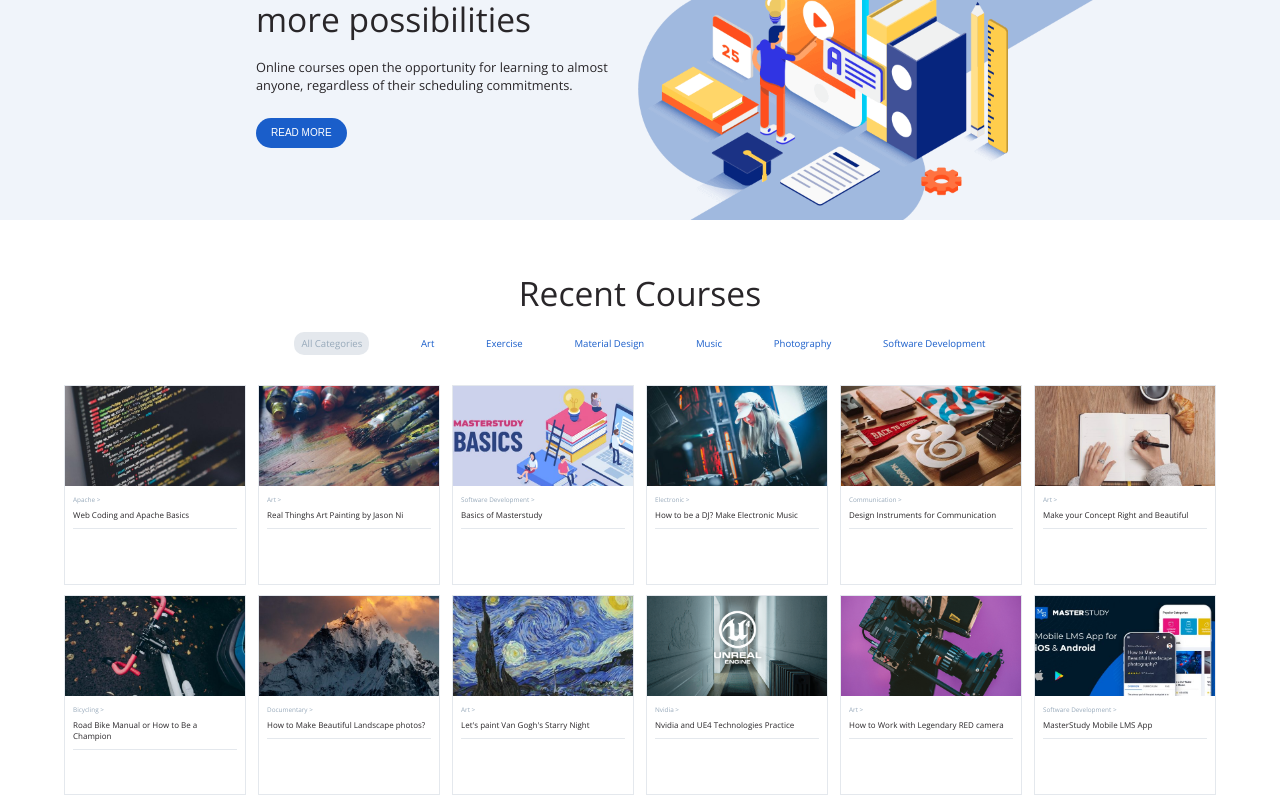
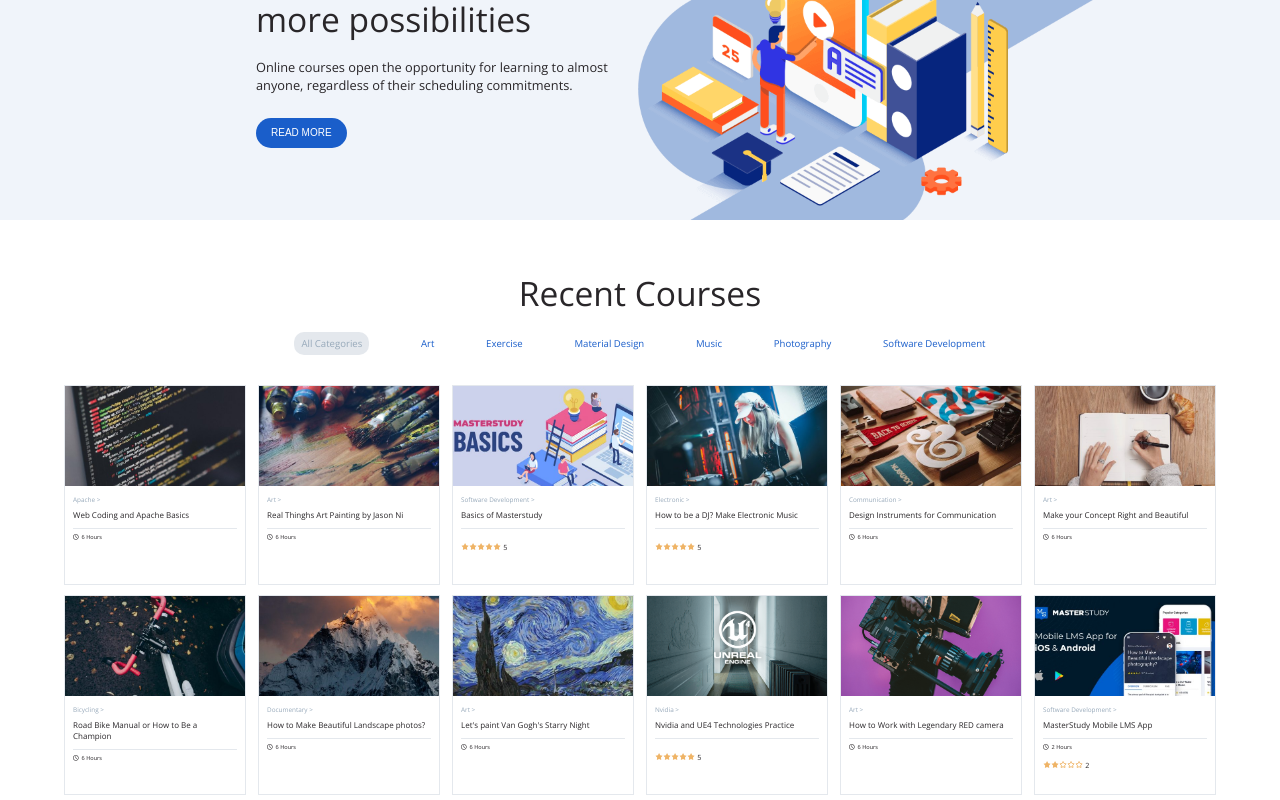
Before and after one commit to leonardoserra/proj-html-vuejs, a Vue app: page / in a window 1280 px wide. Shown: the part 1428-2228 px from the top of the page. Built offline with nearby package versions, Linux system fonts and the light colour scheme.

Commit message:
creato duration e rate dinamico su cards

```diff
--- a/src/components/CardCourse.vue
+++ b/src/components/CardCourse.vue
@@ -6,7 +6,7 @@ export default {
         category: String,
         title: String,
         duration: String,
-        rate: String,
+        rate: Number,
         fullPrice: String,
         price: String,
         free: Boolean,
@@ -35,6 +35,29 @@ export default {
             </div>
             <div class="title">{{ title }}</div>
             <hr class="horizontal-rule" />
+
+            <div class="under-info">
+                <div class="left">
+
+                    <div class="duration" v-if="duration">
+                        <span>
+                            <i class="fa-regular fa-clock"></i>&nbsp;
+                        </span>
+                        <span>{{ duration }}&nbsp;Hours</span>
+                    </div>
+
+                    <div class="rate" v-if="rate">
+                        <img v-for="(starFull, index) in rate" :key="index" src="../assets/images/starfull.svg"
+                            alt="star_full" class="full-star">
+                        <img v-for="(starEmpty, index) in 5 - rate" :key="index" src="../assets/images/staremptyl.svg"
+                            alt="star_empty" class="empty-star">
+                        <span>&nbsp;{{ rate }}</span>
+                    </div>
+                </div>
+
+                <div class="right"></div>
+
+            </div>
 
         </div>
 
@@ -85,6 +108,31 @@ export default {
             border: none;
             background-color: $grey-light;
         }
+
+        .under-info {
+            padding-top: 5px;
+            @include mixins.flex-space-between;
+
+            .left {
+                .duration {
+                    font-size: 0.35rem;
+                }
+
+                .rate {
+                    span {
+                        font-size: 0.45rem;
+                    }
+
+                    .full-star,
+                    .empty-star {
+                        width: 10%;
+                    }
+
+                }
+            }
+
+            .right {}
+        }
     }
 }
 </style>
--- a/src/store.js
+++ b/src/store.js
@@ -129,7 +129,7 @@ export const store = reactive(
                 category: 'Apache',
                 title: 'Web Coding and Apache Basics',
                 duration: '6',
-                rate: '',
+                rate: 0,
                 fullPrice: '',
                 price: '',
                 free: true,
@@ -144,7 +144,7 @@ export const store = reactive(
                 category: 'Art',
                 title: 'Real Thinghs Art Painting by Jason Ni',
                 duration: '6',
-                rate: '',
+                rate: 0,
                 fullPrice: '60',
                 price: '45',
                 free: true,
@@ -159,7 +159,7 @@ export const store = reactive(
                 category: 'Software Development',
                 title: 'Basics of Masterstudy',
                 duration: '',
-                rate: '5',
+                rate: 5,
                 fullPrice: '',
                 price: '',
                 free: true,
@@ -174,7 +174,7 @@ export const store = reactive(
                 category: 'Electronic',
                 title: 'How to be a DJ? Make Electronic Music',
                 duration: '',
-                rate: '5',
+                rate: 5,
                 fullPrice: '59',
                 price: '49',
                 free: true,
@@ -189,7 +189,7 @@ export const store = reactive(
                 category: 'Communication',
                 title: 'Design Instruments for Communication',
                 duration: '6',
-                rate: '',
+                rate: 0,
                 fullPrice: '',
                 price: '',
                 free: false,
@@ -204,7 +204,7 @@ export const store = reactive(
                 category: 'Art',
                 title: 'Make your Concept Right and Beautiful',
                 duration: '6',
-                rate: '',
+                rate: 0,
                 fullPrice: '',
                 price: '70',
                 free: true,
@@ -219,7 +219,7 @@ export const store = reactive(
                 category: 'Bicycling',
                 title: 'Road Bike Manual or How to Be a Champion',
                 duration: '6',
-                rate: '',
+                rate: 0,
                 fullPrice: '',
                 price: '20',
                 free: true,
@@ -234,7 +234,7 @@ export const store = reactive(
                 category: 'Documentary',
                 title: 'How to Make Beautiful Landscape photos?',
                 duration: '6',
-                rate: '',
+                rate: 0,
                 fullPrice: '',
                 price: '60',
                 free: true,
@@ -249,7 +249,7 @@ export const store = reactive(
                 category: 'Art',
                 title: "Let's paint Van Gogh's Starry Night",
                 duration: '6',
-                rate: '',
+                rate: 0,
                 fullPrice: '',
                 price: '79',
                 free: true,
@@ -264,7 +264,7 @@ export const store = reactive(
                 category: 'Nvidia',
                 title: 'Nvidia and UE4 Technologies Practice',
                 duration: '',
-                rate: '5',
+                rate: 5,
                 fullPrice: '',
                 price: '',
                 free: true,
@@ -279,7 +279,7 @@ export const store = reactive(
                 category: 'Art',
                 title: 'How to Work with Legendary RED camera',
                 duration: '6',
-                rate: '',
+                rate: 0,
                 fullPrice: '',
                 price: '',
                 free: true,
@@ -294,7 +294,7 @@ export const store = reactive(
                 category: 'Software Development',
                 title: 'MasterStudy Mobile LMS App',
                 duration: '2',
-                rate: '',
+                rate: 2,
                 fullPrice: '',
                 price: '',
                 free: true,
```
